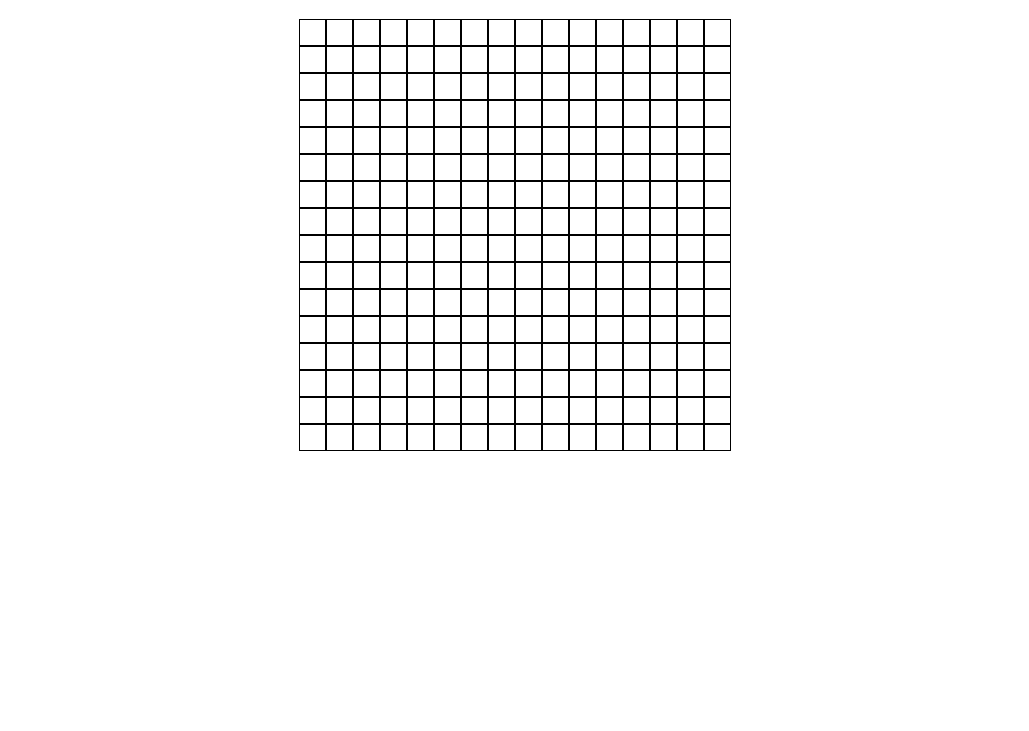
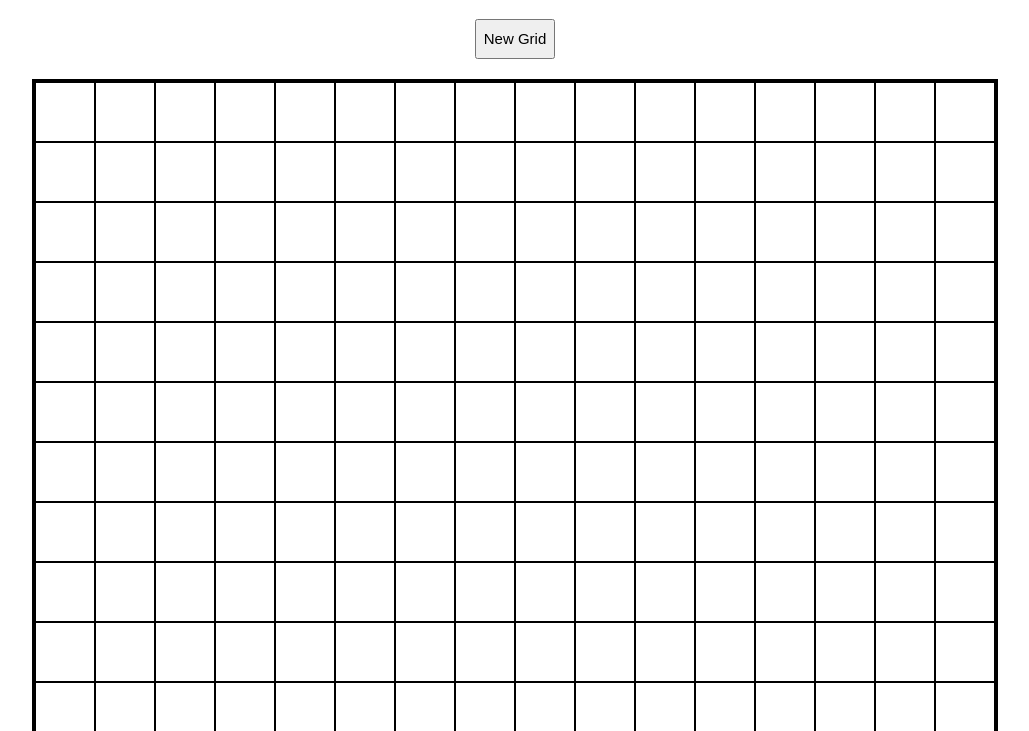
Before and after one commit to Nochi12/Etch-a-Sketch, a plain HTML site: page index.html in a window 1280 px wide. Shown: the part 69-800 px from the top of the page, without its empty margins (125-1154 px from the left). Drawn offline with Linux system fonts and the light colour scheme.

Commit message:
added a way for user to add grid
-removed the fix h & w grid to make so
-it changes base on user input

```diff
--- a/app.js
+++ b/app.js
@@ -1,12 +1,18 @@
 const container = document.querySelector("#container")
+const button = document.querySelector(".button")
 
+createGrid(16)
 function createGrid(divs){
+
 const numGrid = divs * divs;
+const maxGrid = 960 / divs ;
 for(let i = 0; i < numGrid ; i++)
 {
     const grids = document.createElement("div");
     grids.classList.add("grid");
-
+    grids.style.flex = `1 0  ${maxGrid + "px"}`;
+    grids.style.border = "solid 1px  black";
+    grids.style.boxSizing = "border-Box";
     grids.addEventListener("mouseover", e => {
         e.target.style.backgroundColor = "black";
     })
@@ -15,5 +21,21 @@ for(let i = 0; i < numGrid ; i++)
 }
 }
 
+button.addEventListener("click" ,() => {
+container.innerHTML = "";
+const userInput = parseInt(prompt("Enter A number between 1 - 100 "))
 
-createGrid(16)
+if(!Number.isInteger(userInput))
+{
+    alert("User Input is not a Number!!! ")
+}
+if(userInput < 0 || userInput > 100 )
+{
+    alert("Please only put Number between 1 - 100")
+}else
+{
+return createGrid(userInput)
+
+}
+
+})
--- a/index.html
+++ b/index.html
@@ -9,6 +9,7 @@
 </head>
 <body>
     <h1 >Etch A Sketch</h1>
+    <button class="button">New Grid</button>
     <div id="container"></div>
 </body>
 </html>
--- a/style.css
+++ b/style.css
@@ -7,17 +7,18 @@ body{
 #container
 {
     display: flex;
-    height: 430px;
-    width: 440px;
+    height: 960px;
+    width: 960px;
     flex-wrap: wrap;
-    align-items: center;
-    justify-content: center;
-    border: 1px;
-
+    border: solid;
+    flex-direction: row;
 }
 
-.grid{
-    height: 25px;
-    width: 25px;
-    border: solid 1px black;
+
+.button{
+
+    margin-bottom: 20px;
+    width: 80px;
+    height: 40px;
+    font-size: 15px;
 }
```
